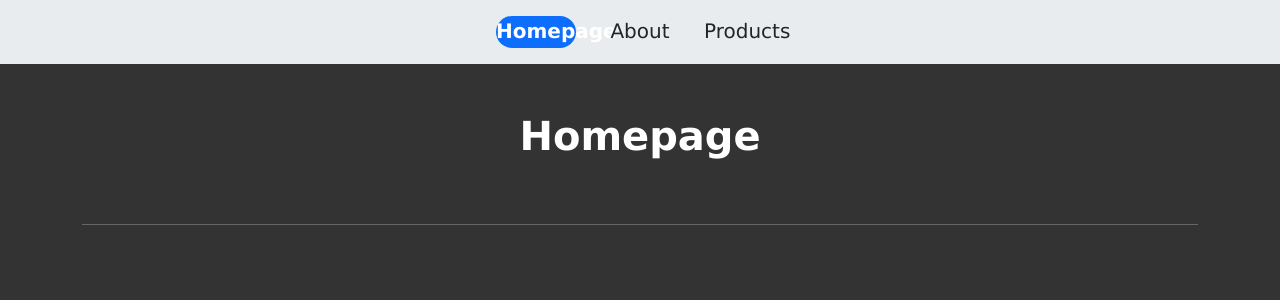
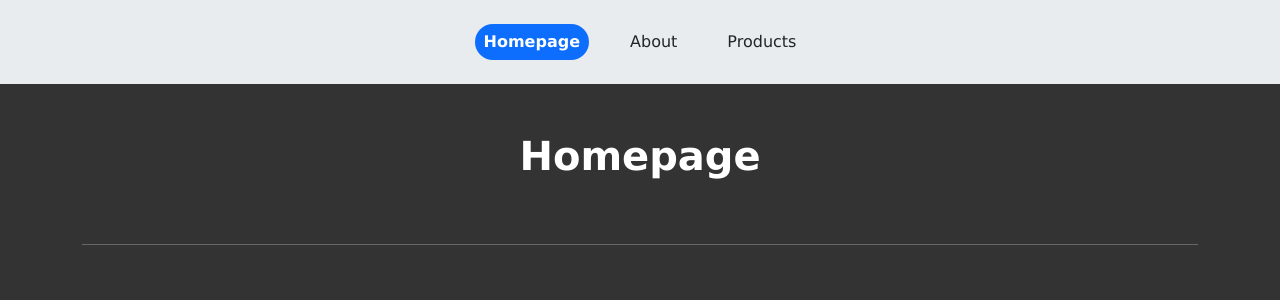
Before and after one commit to mannuccimattia/react-router, a React (Vite) app: page / in a window 1280 px wide. Shown: the top 300 px of the page. Built offline with nearby package versions, Linux system fonts and the light colour scheme.

Commit message:
[UPD] Done static product buttons + Fixed products list style

```diff
--- a/src/components/HeadNavbar.jsx
+++ b/src/components/HeadNavbar.jsx
@@ -23,9 +23,9 @@ const HeadNavbar = () => {
     <>
       <header className="container-fluid bg-body-secondary">
         <nav>
-          <div className="row d-flex justify-content-center align-item-center p-3">
+          <div className="row justify-content-center align-items-center p-3">
             {links.map(link => (
-              <div key={link.id} className="col-1 text-center nav-item">
+              <div key={link.id} className="col-auto text-center nav-item px-3 py-2">
                 <NavLink to={link.path} className="nav-link">
                   {link.label}
                 </NavLink>
--- a/src/index.css
+++ b/src/index.css
@@ -8,8 +8,12 @@ body {
 
 /* Header */
 header .nav-link {
-  font-size: 20px;
-  padding-bottom: 2px;
+  padding: 0.3rem 0.5rem;
+}
+
+header a {
+  border: 1px solid transparent !important;
+  border-radius: 20px;
 }
 
 header a.active {
@@ -17,6 +21,11 @@ header a.active {
   background-color: #0D6EFD;
   color: #fff;
   border-radius: 20px;
+}
+
+header a:hover {
+  border: 1px solid #0D6EFD !important;
+  transition: 0.4s;
 }
 
 hr {
@@ -46,7 +55,7 @@ hr {
 }
 
 /* Card image */
-.card-image-top {
+.card-img-top {
   width: 100%;
   height: 250px;
   background-color: #fff;
@@ -57,7 +66,7 @@ hr {
   padding: 1rem;
 }
 
-.card-image-top img {
+.card-img-top img {
   width: auto;
   height: 100%;
   object-fit: cover;
@@ -69,6 +78,10 @@ hr {
   flex-direction: column;
   justify-content: space-between;
   padding: 1rem;
+}
+
+.card-title-wrapper {
+  height: 6rem;
 }
 
 .card-body h5 {
--- a/src/pages/Products.jsx
+++ b/src/pages/Products.jsx
@@ -31,32 +31,42 @@ const Products = () => {
         </div>
         <hr />
 
-        <div className="row g-3">
+        <div className="row g-4 mt-3">
           {products === null ? <div className="d-flex justify-content-center">
-            <span class="loader"></span>
+            <span className="loader"></span>
           </div>
             :
-            <div className="row g-4">
-              {products.map(product => (
+            <>
+              {
+                products.map(product => (
                   <div
                     className="col-12 col-md-6 col-lg-4"
                     key={product.id}
                   >
                     <div className="card h-100 d-flex flex-column">
-                    <div className="card-image-top">
+                      <div className="card-img-top">
                         <img src={product.image} className='img-fluid' alt={product.description} />
                       </div>
                       <div className="card-body p-0">
+                        <div className="card-title-wrapper">
                           <h5 className="bg-primary p-3 fw-semibold">
                             {product.title}
                           </h5>
+                        </div>
                         <p className="my-2 text-center price">Price: € {product.price.toFixed(2, 0)}</p>
-                      <p className="desc">{product.description}</p>
+                        <div className="text-center">
+                          <button
+                            className="btn btn-primary my-4"
+                          >
+                            Dettagli
+                          </button>
                         </div>
                       </div>
                     </div>
-              ))}
                   </div>
+                ))
+              }
+            </>
           }
         </div>
       </div>
```
Also changed, not shown: 1 other file (tests, documents, lock files or other folders). Lines whose indentation alone changed are shown as unchanged.
